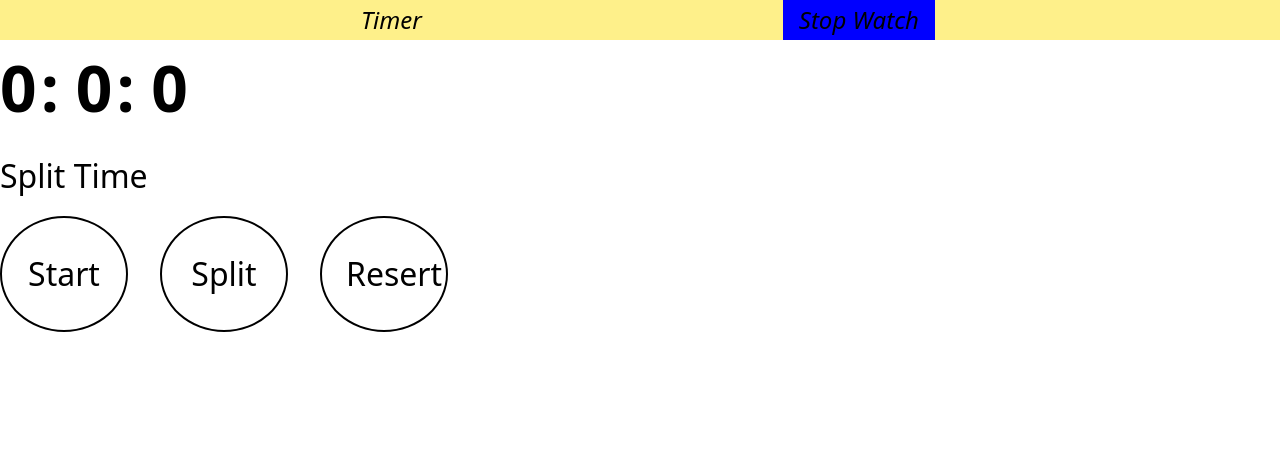
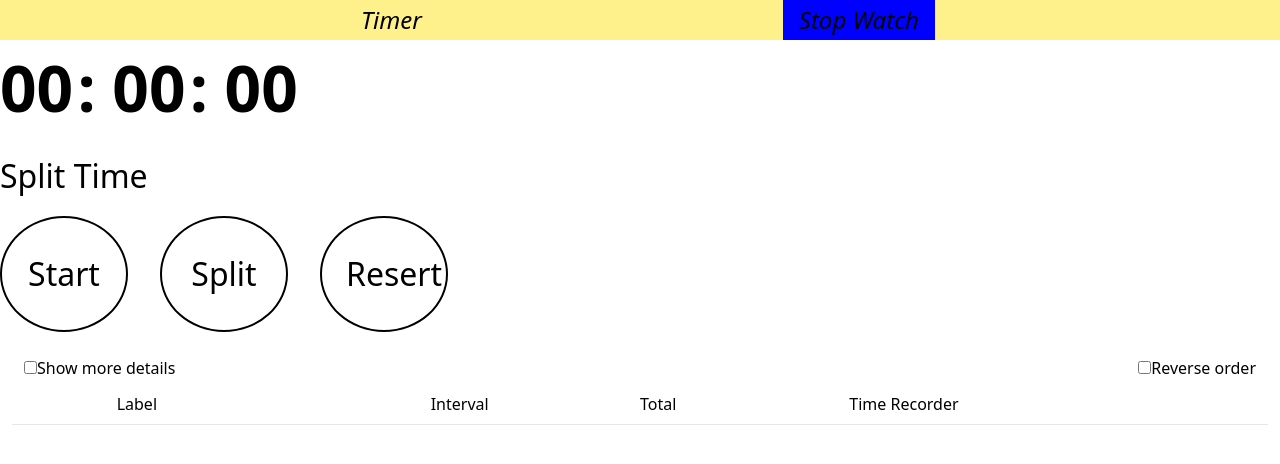
Before and after one commit to Katotodan/Stop-watch-app-in-reactjs, a React (Create React App) app: page / in a window 1280 px wide. Shown: the top 464 px of the page. Built offline with nearby package versions, Linux system fonts and the light colour scheme.

Commit message:
commit 5

```diff
--- /dev/null
+++ b/src/Components/SingleSplit.jsx
@@ -0,0 +1,49 @@
+export const SingleSpit = ({index, label, currentTime, previousTime, TimeNow}) =>{
+    const intervalHour = Math.floor((currentTime - previousTime) / 3600)
+    const intervalMinute = Math.floor(((currentTime - previousTime) % 3600) / 60)
+    const intervalSecond = (currentTime - previousTime) % 60
+
+    const totalHour = Math.floor(currentTime / 3600)
+    const totalMinute = Math.floor((currentTime % 3600) / 60)
+    const totalSecond = currentTime % 60
+
+    return(
+        <main className="flex">
+                <div className="w-1/12 h-8">#{index}</div>
+                <div className="w-3/12 h-8">
+                    {label == "split" ? (
+                            <span>Split</span>
+                        ) : (
+                            <span>Pause</span>
+                        )
+                    }
+                </div>
+                <div className="w-2/12 h-8">
+                {label == "split" ? (
+                        <>_ _ _</>
+                    ) : (
+                        <span>
+                            {intervalHour < 10 ? <>0{intervalHour}</> : intervalHour} :
+                            {intervalMinute < 10 ? <>0{intervalMinute}</> : intervalMinute} :
+                            {intervalSecond < 10 ? <>0{intervalSecond}</> : intervalSecond}
+                        </span>
+                    )
+                }
+                </div>
+                <div className="w-2/12 h-8">
+                {label == "split" ? (
+                        <>_ _ _</>
+                    ) : (
+                        <span>
+                            {totalHour < 10 ? <>0{totalHour}</> : totalHour} :
+                            {totalMinute < 10 ? <>0{totalMinute}</> : totalMinute} :
+                            {totalSecond < 10 ? <>0{totalSecond}</> : totalSecond}
+                        </span>
+                    )
+                }
+                </div>
+                <div className="w-3/12 h-8">{TimeNow}</div>
+                <div className="w-1/12 h-8 text-red-600">X</div>
+            </main>
+    )
+}
--- a/src/Components/SingleTimer.jsx
+++ b/src/Components/SingleTimer.jsx
@@ -95,15 +95,15 @@ export const SingleTimer = () =>{
                     <div className="timer-section1 mt-5">
                         <div className="conter ">
                             <span className="hour  time">
-                                {time.hour > 10 ? time.hour : "0"+ time.hour }
+                                {time.hour >= 10 ? time.hour : "0"+ time.hour }
                             </span>
                             <span className="time"> : </span>
                             <span className="minute time">
-                                {time.minute > 10 ? time.minute : "0"+ time.minute }
+                                {time.minute >= 10 ? time.minute : "0"+ time.minute }
                             </span>
                             <span className="time"> : </span>
                             <span className="seconds time">
-                                {time.second > 10 ? time.second : "0" + time.second }
+                                {time.second >= 10 ? time.second : "0" + time.second }
                             </span>
                         </div>
                         <div className="">
--- /dev/null
+++ b/src/Components/SplitComponent.jsx
@@ -0,0 +1,43 @@
+import React,{useState} from "react"
+
+export const SplitComponent = ({reverse}) =>{
+    const [isReversed, setIsReversed] = useState(false)
+
+    const reverseOrder = ()=>{
+        if(isReversed){
+            setIsReversed(!isReversed)
+            reverse("desc")
+        }else{
+            setIsReversed(!isReversed)
+            reverse("asc")
+        }
+
+    }
+
+    return(
+        <div className="p-3">
+            <header className="flex justify-between m-3">
+                <div>
+                    <input type="checkbox"  id="more-details"/>
+                    <label htmlFor="more-details">Show more details</label>
+                </div>
+                <div>
+                    <input type="checkbox"  id="reverse-order" checked={isReversed} onChange={reverseOrder}/>
+                    <label htmlFor="reverse-order">Reverse order</label>
+                </div>
+
+            </header>
+
+            <main className="flex">
+                <div className="w-1/12 h-8"></div>
+                <div className="w-3/12 h-8">Label</div>
+                <div className="w-2/12 h-8">Interval</div>
+                <div className="w-2/12 h-8">Total</div>
+                <div className="w-3/12 h-8">Time Recorder</div>
+                <div className="w-1/12 h-8"></div>
+            </main>
+            <hr className="h-8"/>
+
+        </div>
+    )
+}
--- a/src/Components/StopWatch.jsx
+++ b/src/Components/StopWatch.jsx
@@ -1,63 +1,131 @@
 import "../App.css"
-import React, {useState} from "react"
+import React, {useState, useRef, useEffect} from "react"
+import { SplitComponent } from "./SplitComponent"
+import { SingleSpit } from "./SingleSplit"
 export const StopWatch = () =>{
-    const [time, setTime] = useState({
-        "hour": 0,
-        "minute": 0,
-        "second": 0
-    })
+    const [hour, setHour] = useState(0)
+    const [minute, setMinute] = useState(0)
+    const [second, setSecond] = useState(0)
+
     const [intervalId, setIntervalId] = useState(null);
 
+    // SplitSingle time functinabilities start here
+    const [currentTime, setCurrentTime] = useState(0)
+    const [previousTime, setPreviouusTime] = useState(0)
+    const [splitTimeArray, setSplitTimeArray] = useState([])
+    const [isAscendingOrder, setIsAscendingOrder] = useState(true)
+    useEffect(() =>{
+        if(currentTime != 0){
+            if(isAscendingOrder){
+                setSplitTimeArray(prev => ([
+                    ...prev,
+                    {
+                        "label" :"Pause",
+                        "index": prev.length,
+                        "currentTime":currentTime,
+                        "previousTime":previousTime,
+                        "TimeNow": new Date().toLocaleTimeString()
+                    }
+                ]))
+            }else{
+                setSplitTimeArray(prev => ([
+                    {
+                        "label" :"Pause",
+                        "index": prev.length,
+                        "currentTime":currentTime,
+                        "previousTime":previousTime,
+                        "TimeNow": new Date().toLocaleTimeString()
+                    },
+                    ...prev
+                ]))
+            }
+
+        }
+    }, [currentTime])
+
+    const splitTimeElmnt = splitTimeArray.map(el=>{
+        return(
+            <>
+            <SingleSpit
+            index = {el.index}
+            label={el.label}
+            currentTime={el.currentTime}
+            previousTime={el.previousTime}
+            TimeNow={el.TimeNow}/>
+            </>
+        )
+    })
+    const reverseOrder = (arg) =>{
+        if(arg == "desc"){
+            setSplitTimeArray((prev) => [...prev].reverse())
+        }else{
+            setSplitTimeArray((prev) => [...prev].reverse())
+        }
+        setIsAscendingOrder(!isAscendingOrder)
+
+    }
+
+
+    const startBtn = useRef(null)
     const startConting =()=>{
+        if(startBtn.current.innerHTML == "Start"){
+            startBtn.current.innerHTML = "Pause"
+            setPreviouusTime(hour * 60 * 60 + minute * 60 + second)
             const interval = setInterval(() => {
-            if(time.second >= 60){
-                if(time.minute >= 60){
+                if(second >= 60){
+                    if(minute >= 60){
                         // Add hour, the programe doesn't support days
-                    if(time.hour <=24){
-                        const newTime = {
-                            "hour": time.hour + 1,
-                            "minute": 0,
-                            "second": 0
-                        }
-                        setTime(newTime)
+                        if(hour <=24){
+                            setHour((prev) => prev + 1)
+                            setMinute(0)
+                            setSecond(0)
                         }
                     }else{
                         // Add minute
-                    const newTime = {
-                        "hour": time.hour,
-                        "minute": time.minute + 1,
-                        "second": 0
-                    }
-                    setTime(newTime)
+                        setMinute(prev => prev + 1)
+                        setSecond(0)
                     }
 
                 }else{
                     // Add second
-                const newTime = {
-                    "hour": time.hour,
-                    "minute": time.minute,
-                    "second": time.second + 1
-                }
-                setTime(newTime)
+                    setSecond(prev => prev + 1)
                 }
             }, 1000);
             setIntervalId(interval);
+        }else{
+            startBtn.current.innerHTML = "Start"
+            clearInterval(intervalId)
+            setCurrentTime(hour * 60 * 60 + minute * 60 + second)
+
 
         }
+    }
+
     return(
         <>
             <div className="conter ">
-                <span className="hours  time">{time.hour}</span>  <span className="time"> : </span>
-                <span className="munites time"> {time.minute}</span> <span className="time"> : </span>
-                <span className="seconds time"> {time.second}</span>
+                <span className="hours  time">
+                    {hour >= 10 ? hour : "0"+ hour }
+                </span>  <span className="time"> : </span>
+                <span className="munites time">
+                    {minute >= 10 ? minute : "0"+ minute }
+                </span> <span className="time"> : </span>
+                <span className="seconds time">
+                    {second >= 10 ? second : "0" + second }
+                </span>
             </div>
             <div className="">
                 <h2 className="small-title">Split Time</h2>
-                <button className="time-controller" onClick={startConting}>Start</button>
+                <button className="time-controller" ref={startBtn}
+                onClick={startConting}>Start</button>
                 <button className="time-controller">Split</button>
                 <button className="time-controller">Resert</button>
             </div>
+            <SplitComponent reverse= {reverseOrder}/>
+            {splitTimeElmnt}
         </>
     )
 }
-// Working on time interval in stopwatch
+
+
+// Split btn and delete a item
```
Lines whose indentation alone changed are shown as unchanged.
